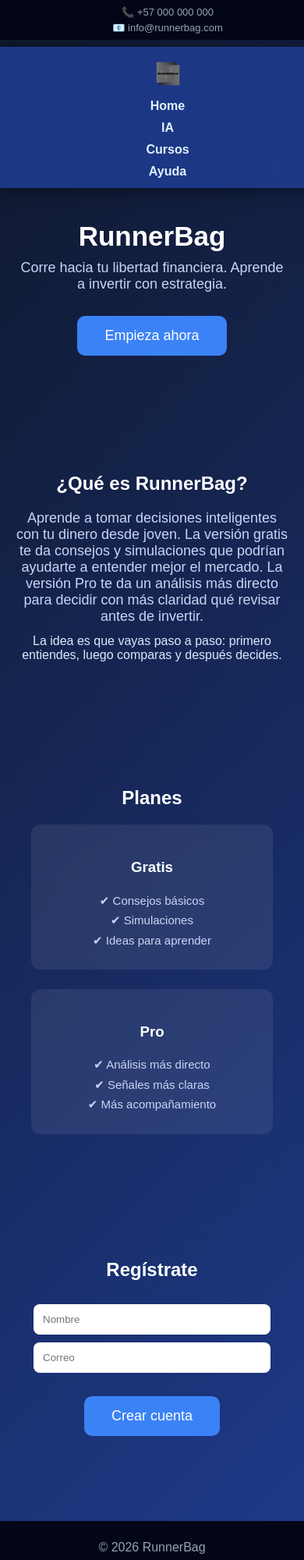
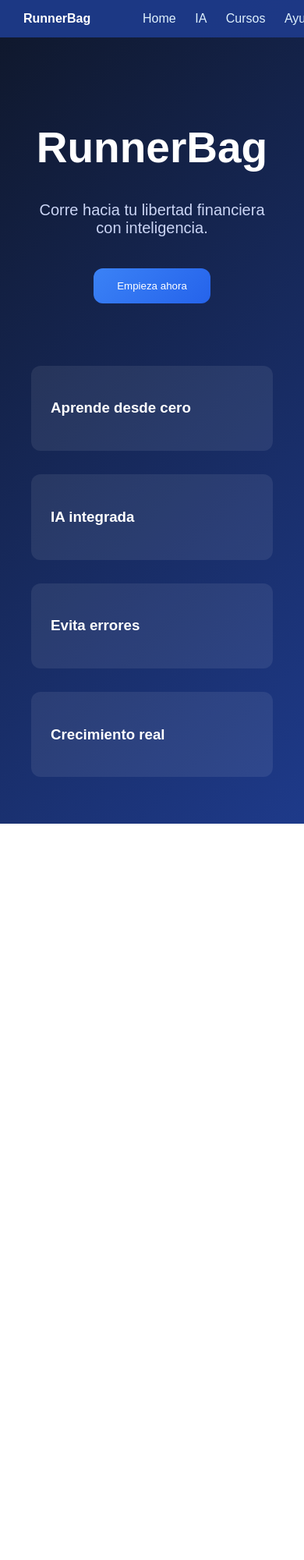
Before and after one commit to jeronimo20111021/runner-bag, a website: page index.html in a window 390 px wide. Shown: the top 2000 px of the page at 78% size. After the commit the page ends 1056 px from the top, so only its background shows below. Drawn offline with Linux system fonts and the light colour scheme.

Commit message:
Update index.html

```diff
--- a/index.html
+++ b/index.html
@@ -3,125 +3,89 @@
 <head>
 <meta charset="UTF-8">
 <title>RunnerBag</title>
-
-    <!-- RESPONSIVE -->
 <meta name="viewport" content="width=device-width, initial-scale=1.0">
 
-    <!-- ICONO -->
-    <link rel="icon" href="logo.png.png.png">
-
 <style>
-        html {
-            scroll-behavior: smooth;
-        }
-
 body {
+    margin: 0;
     font-family: 'Montserrat', sans-serif;
-            margin: 0;
     color: white;
     background: linear-gradient(135deg, #0f172a, #1e3a8a);
 }
 
-        .util-bar {
-            background: #020617;
-            padding: 8px 20px;
+nav {
+    background: rgba(30, 58, 138, 0.95);
+    padding: 15px 30px;
     display: flex;
     justify-content: space-between;
-            align-items: center;
-            font-size: 13px;
-            color: #94a3b8;
     position: fixed;
     width: 100%;
     top: 0;
-            z-index: 200;
-        }
-
-        nav {
-            background: rgba(30, 58, 138, 0.95);
-            backdrop-filter: blur(10px);
-            padding: 12px 20px;
-            display: flex;
-            justify-content: center;
-            position: fixed;
-            top: 30px;
-            width: 100%;
-            z-index: 150;
-            box-shadow: 0 5px 20px rgba(0,0,0,0.4);
-        }
-
-        .nav-container {
-            width: 100%;
-            max-width: 1200px;
-            display: flex;
-            justify-content: space-between;
-            align-items: center;
-        }
-
-        .logo-nav {
-            height: 45px;
-        }
-
-        .menu {
-            display: flex;
-            gap: 25px;
+    z-index: 10;
 }
 
 .menu a {
     color: #e0f2fe;
-            text-decoration: none;
-            font-weight: bold;
+    margin: 10px;
+    cursor: pointer;
+}
+
+.pantalla {
+    display: none;
+    min-height: 100vh;
+    padding: 120px 40px 60px;
+}
+
+.activa {
+    display: block;
+}
+
+.hero {
+    text-align: center;
+    margin-bottom: 80px;
+}
+
+.hero h1 {
+    font-size: 55px;
+}
+
+.hero p {
+    font-size: 20px;
+    color: #cbd5f5;
+}
+
+.info-grid {
+    display: grid;
+    grid-template-columns: repeat(auto-fit, minmax(250px,1fr));
+    gap: 30px;
+    max-width: 1000px;
+    margin: auto;
+}
+
+.info-box {
+    background: rgba(255,255,255,0.08);
+    padding: 25px;
+    border-radius: 12px;
+}
+
+.btn {
+    background: linear-gradient(135deg, #3b82f6, #2563eb);
+    border: none;
+    padding: 15px 30px;
+    color: white;
+    border-radius: 12px;
+    cursor: pointer;
+    margin-top: 20px;
     transition: 0.3s;
 }
 
-        .menu a:hover {
-            color: #60a5fa;
-        }
-
-        header {
-            text-align: center;
-            padding: 220px 20px 80px;
-        }
-
-        h1 {
-            font-size: 55px;
-            margin-bottom: 10px;
-            animation: subir 1s ease-out;
-        }
-
-        p {
-            color: #cbd5f5;
-            font-size: 18px;
-            max-width: 600px;
-            margin: auto;
-            animation: subir 1.5s ease-out;
-        }
-
-        .btn {
-            background: #3b82f6;
-            border: none;
-            padding: 15px 35px;
-            color: white;
-            font-size: 18px;
-            border-radius: 10px;
-            cursor: pointer;
-            margin-top: 30px;
-            transition: 0.3s;
-            animation: subir 2s ease-out;
-        }
-
 .btn:hover {
-            background: #2563eb;
     transform: scale(1.05);
-        }
-
-        .section {
-            padding: 70px 20px;
-            text-align: center;
 }
 
 input {
     padding: 12px;
-            width: 250px;
+    width: 260px;
     border-radius: 8px;
     border: none;
     margin-top: 10px;
@@ -137,217 +101,178 @@
 .card {
     background: rgba(255,255,255,0.08);
     padding: 25px;
-            border-radius: 12px;
+    border-radius: 16px;
     width: 260px;
-            backdrop-filter: blur(10px);
+    cursor: pointer;
     transition: 0.3s;
-            animation: subir 2s ease-out;
 }
 
 .card:hover {
     transform: translateY(-10px);
-        }
-
-        .card p {
-            font-size: 15px;
-            line-height: 1.7;
-        }
-
-        footer {
-            background: #020617;
-            padding: 25px;
-            text-align: center;
-            color: #94a3b8;
-        }
-
-        #mensaje {
-            min-height: 24px;
-            margin-top: 15px;
-            font-weight: bold;
-        }
-
-        .mini-texto {
-            max-width: 720px;
-            margin-top: 12px;
-            font-size: 16px;
-            color: #dbeafe;
-        }
-
-        @keyframes subir {
-            from {
-                opacity: 0;
-                transform: translateY(30px);
-            }
-            to {
-                opacity: 1;
-                transform: translateY(0);
-            }
-        }
-
-        @media (max-width: 768px) {
-            .util-bar {
-                flex-direction: column;
-                gap: 5px;
-                text-align: center;
-            }
-
-            nav {
-                top: 60px;
-            }
-
-            .nav-container {
-                flex-direction: column;
-            }
-
-            .menu {
-                flex-direction: column;
-                align-items: center;
-                gap: 10px;
-                margin-top: 10px;
-            }
-
-            header {
-                padding: 260px 20px 60px;
-            }
-
-            h1 {
-                font-size: 35px;
-            }
-
-            input {
-                width: 80%;
-            }
 }
 </style>
 </head>
 
 <body>
 
-<div class="util-bar">
-    <span>📞 +57 000 000 000</span>
-    <span>📧 info@runnerbag.com</span>
-</div>
-
 <nav>
-    <div class="nav-container">
-        <img src="logo.png.png.png" class="logo-nav" alt="RunnerBag">
+    <b>RunnerBag</b>
     <div class="menu">
-            <a href="#inicio">Home</a>
-            <a href="#que-es">IA</a>
-            <a href="#planes">Cursos</a>
-            <a href="#registro">Ayuda</a>
-        </div>
+        <a onclick="ir('inicio')">Home</a>
+        <a onclick="ir('ia')">IA</a>
+        <a onclick="ir('planes')">Cursos</a>
+        <a onclick="ir('registro')">Ayuda</a>
     </div>
 </nav>
 
-<header id="inicio">
+<!-- HOME -->
+<div id="inicio" class="pantalla activa">
+    <div class="hero">
         <h1>RunnerBag</h1>
-    <p>Corre hacia tu libertad financiera. Aprende a invertir con estrategia.</p>
-    <button class="btn" type="button" onclick="irA('que-es')">Empieza ahora</button>
-</header>
-
-<div class="section" id="que-es">
-    <h2>¿Qué es RunnerBag?</h2>
-    <p>
-        Aprende a tomar decisiones inteligentes con tu dinero desde joven.
-        La versión gratis te da consejos y simulaciones que podrían ayudarte a entender mejor el mercado.
-        La versión Pro te da un análisis más directo para decidir con más claridad qué revisar antes de invertir.
-    </p>
-    <p class="mini-texto">
-        La idea es que vayas paso a paso: primero entiendes, luego comparas y después decides.
-    </p>
+        <p>Corre hacia tu libertad financiera con inteligencia.</p>
+        <button class="btn" onclick="ir('planes')">Empieza ahora</button>
     </div>
 
-<div class="section" id="planes">
-    <h2>Planes</h2>
+    <div class="info-grid">
+        <div class="info-box"><h3>Aprende desde cero</h3></div>
+        <div class="info-box"><h3>IA integrada</h3></div>
+        <div class="info-box"><h3>Evita errores</h3></div>
+        <div class="info-box"><h3>Crecimiento real</h3></div>
+    </div>
+</div>
+
+<!-- PLANES -->
+<div id="planes" class="pantalla">
+    <h1>Planes</h1>
+
     <div class="card-container">
-        <div class="card">
+        <div class="card" onclick="seleccionarPlan('gratis')">
             <h3>Gratis</h3>
-            <p>✔ Consejos básicos<br>✔ Simulaciones<br>✔ Ideas para aprender</p>
+            <p>IA básica<br>5 consultas</p>
         </div>
-        <div class="card">
+
+        <div class="card" onclick="seleccionarPlan('pro')">
             <h3>Pro</h3>
-            <p>✔ Análisis más directo<br>✔ Señales más claras<br>✔ Más acompañamiento</p>
+            <p>IA ilimitada<br>Mejor análisis</p>
+        </div>
+
+        <div class="card" onclick="seleccionarPlan('plus')">
+            <h3>Plus</h3>
+            <p>IA + asesor<br>Seguimiento</p>
         </div>
     </div>
 </div>
 
-<div class="section" id="registro">
-    <h2>Regístrate</h2>
-    <input type="text" id="nombre" placeholder="Nombre"><br>
-    <input type="email" id="correo" placeholder="Correo"><br>
-    <button class="btn" type="button" onclick="registrar()">Crear cuenta</button>
+<!-- PRODUCTOS -->
+<div id="productoPro" class="pantalla">
+    <h1>Plan Pro</h1>
+    <button class="btn" onclick="comprar('pro')">Comprar</button>
+</div>
+
+<div id="productoPlus" class="pantalla">
+    <h1>Plan Plus</h1>
+    <button class="btn" onclick="comprar('plus')">Comprar</button>
+</div>
+
+<!-- IA PRO -->
+<div id="ia" class="pantalla">
+
+    <div style="max-width: 700px; margin: auto; text-align: center;">
+
+        <h1 style="font-size: 42px;">Asistente RunnerBag</h1>
+        <p style="color:#cbd5f5;">Pregunta lo que quieras sobre inversión</p>
+
+        <div style="
+            background: rgba(255,255,255,0.05);
+            border-radius: 20px;
+            padding: 30px;
+            backdrop-filter: blur(15px);
+        ">
+
+            <input id="preguntaIA"
+                placeholder="Ej: ¿Cómo empiezo a invertir?"
+                style="width: 100%; padding: 18px; border-radius: 12px; border: none;">
+
+            <button onclick="responderIA()"
+                style="width: 100%; padding: 15px; border-radius: 12px; border:none;
+                background: linear-gradient(135deg,#3b82f6,#2563eb); color:white;">
+                Consultar IA
+            </button>
+
+            <div id="respuestaIA" style="margin-top:20px;"></div>
+
+        </div>
+
+        <div style="margin-top: 20px;">
+            <span onclick="preguntaRapida('invertir')" style="cursor:pointer;">Invertir</span> |
+            <span onclick="preguntaRapida('riesgo')" style="cursor:pointer;">Riesgo</span> |
+            <span onclick="preguntaRapida('cripto')" style="cursor:pointer;">Cripto</span>
+        </div>
+
+    </div>
+
+</div>
+
+<!-- REGISTRO -->
+<div id="registro" class="pantalla">
+    <h1>Regístrate</h1>
+
+    <input id="nombre" placeholder="Nombre"><br>
+    <input id="correo" placeholder="Correo"><br>
+
+    <button class="btn" onclick="registrar()">Crear cuenta</button>
     <p id="mensaje"></p>
 </div>
 
-<footer>
-    © 2026 RunnerBag
-</footer>
-
 <script>
-function irA(id) {
-    const seccion = document.getElementById(id);
-    if (seccion) {
-        seccion.scrollIntoView({ behavior: "smooth", block: "start" });
-    }
+function ir(p) {
+    document.querySelectorAll(".pantalla").forEach(x => x.classList.remove("activa"));
+    document.getElementById(p).classList.add("activa");
 }
 
-function guardarLocal(nombre, correo) {
-    const usuarios = JSON.parse(localStorage.getItem("usuarios")) || [];
-    usuarios.push({
-        nombre,
-        correo,
-        fecha: new Date().toISOString()
-    });
-    localStorage.setItem("usuarios", JSON.stringify(usuarios));
+function seleccionarPlan(plan) {
+    localStorage.setItem("plan", plan);
+
+    if(plan === "gratis") ir("ia");
+    if(plan === "pro") ir("productoPro");
+    if(plan === "plus") ir("productoPlus");
 }
 
-function setMensaje(texto, color) {
-    const mensaje = document.getElementById("mensaje");
-    mensaje.innerText = texto;
-    mensaje.style.color = color;
+function comprar(tipo) {
+    localStorage.setItem("plan", tipo);
+    ir("ia");
 }
 
-async function registrar() {
-    const nombre = document.getElementById("nombre").value.trim();
-    const correo = document.getElementById("correo").value.trim();
+function preguntaRapida(t) {
+    document.getElementById("preguntaIA").value = t;
+    responderIA();
+}
 
-    if (nombre === "" || correo === "") {
-        setMensaje("Completa todos los campos", "orange");
+function responderIA() {
+    let plan = localStorage.getItem("plan") || "gratis";
+    let r = "";
+
+    if(plan === "gratis") r = "Aprende primero antes de invertir.";
+    if(plan === "pro") r = "Considera ETFs y diversificación.";
+    if(plan === "plus") r = "Un asesor analizaría tu perfil.";
+
+    document.getElementById("respuestaIA").innerText = "Pensando...";
+
+    setTimeout(() => {
+        document.getElementById("respuestaIA").innerText = r;
+    }, 600);
+}
+
+function registrar() {
+    let n = nombre.value;
+    let c = correo.value;
+
+    if(n === "" || c === "") {
+        mensaje.innerText = "Completa todo";
         return;
     }
 
-    setMensaje("Enviando...", "white");
-
-    try {
-        const respuesta = await fetch("https://runner-bag-production.up.railway.app/predict", {
-            method: "POST",
-            headers: { "Content-Type": "application/json" },
-            body: JSON.stringify({ nombre, correo })
-        });
-
-        if (!respuesta.ok) {
-            throw new Error("El servidor respondió con error");
-        }
-
-        const datos = await respuesta.json();
-
-        guardarLocal(nombre, correo);
-        setMensaje("Registro exitoso ✅", "lightgreen");
-
-        document.getElementById("nombre").value = "";
-        document.getElementById("correo").value = "";
-
-        console.log("Respuesta del servidor:", datos);
-    } catch (error) {
-        guardarLocal(nombre, correo);
-        setMensaje("Guardado localmente ⚡", "yellow");
-
-        document.getElementById("nombre").value = "";
-        document.getElementById("correo").value = "";
-
-        console.error("Error al conectar con el backend:", error);
-    }
+    ir("inicio");
 }
 </script>
 
```
Lines whose indentation alone changed are shown as unchanged.
